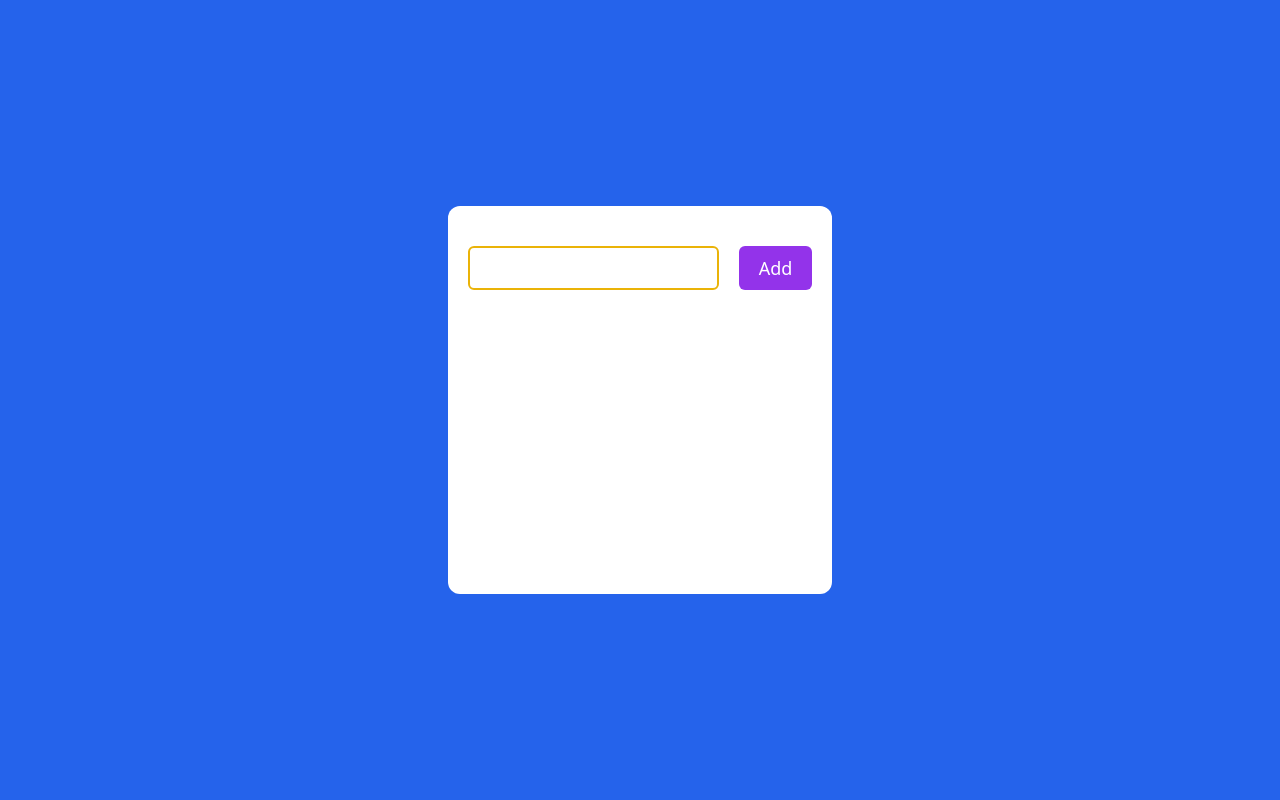
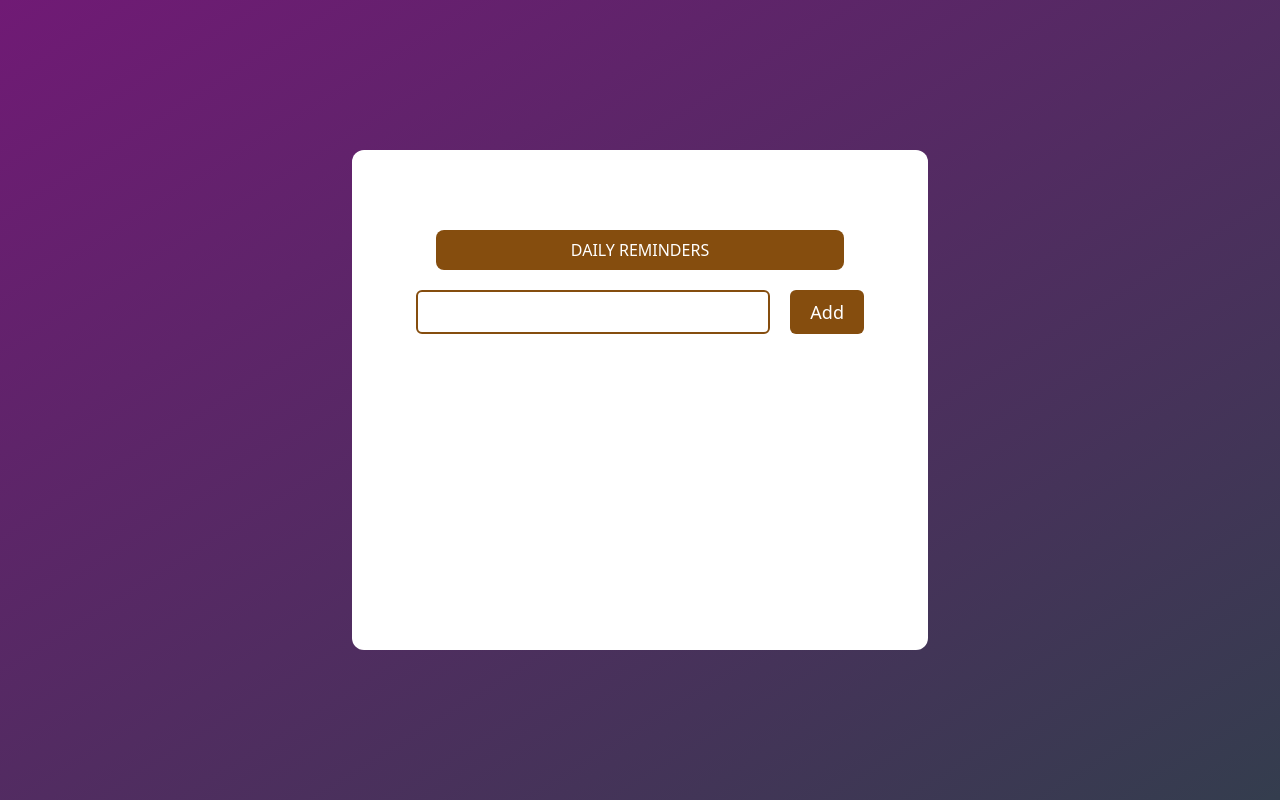
Before and after one commit to christabelalorzuke/code-along, a React (Create React App) app: page / in a window 1280 px wide. Built offline with nearby package versions, Linux system fonts and the light colour scheme.

Commit message:
useState

```diff
--- a/src/components/TaskItem.jsx
+++ b/src/components/TaskItem.jsx
@@ -1,18 +1,23 @@
-import React from 'react'
-import {TrashIcon} from '@heroicons/react/outline'
+import React from "react";
+import { TrashIcon } from "@heroicons/react/outline";
 
-function TaskItem({task,handleDelete}){
-    return(
-<div className='flex items-center bg-teal-100 border-2 border-gray-300 rounded-md ' >
-        <div className='flex-1'>{task}</div>
-        <button
-         className='bg-blue-700 p-2 rounded-md'
-         onClick={()=>handleDelete(task)}>
-            <TrashIcon height={24} color="white"/>
-        </button>
-</div>
+function TaskItem({ task, handleDelete }) {
+  return (
+    <div className="flex items-center justify-between bg-teal-100 border-2 border-gray-300 rounded-md ">
 
-       )
+      <div className="flex space-x-2 ">
+        <input type="checkbox" name="" id="" Checked={task.completed===true} onChange={()=>{}} />
+        <div className="flex-1">{task.text}</div>
+      </div>
+
+      <button
+         className="bg-blue-700 p-2 rounded-md"
+         onClick={() => handleDelete(task.id)}
+      >
+         <TrashIcon height={24} color="yellow" />
+      </button>
+    </div>
+  );
 }
 
-export default TaskItem
+export default TaskItem;
--- a/src/components/TaskManager.jsx
+++ b/src/components/TaskManager.jsx
@@ -1,72 +1,82 @@
-import React, { useState } from 'react';
-import TaskItem from './TaskItem';
+import React, { useEffect, useState } from "react";
+import TaskItem from "./TaskItem";
+import { v4 as uuid } from "uuid";
+// import  from '';
+// import  from '';
 // import background from "../assets/ColorArt.jpg";
 // import {list} from "postcss";
 
-
+const getTasksFromlocalStorage = () => {
+  // get the task from the localStorage
+  const savedTasks = localStorage.getItem("tasks");
+  if (!savedTasks) return [];
+  return JSON.parse(savedTasks);
+};
 
 function TaskManager() {
-  const [tasks, setTasks] = useState([]);
-  const [ input, setInput] = useState("");
+  const [tasks, setTasks] = useState(getTasksFromlocalStorage);
+  const [input, setInput] = useState("");
 
+  const handleSubmit = (e) => {
+    e.preventDefault();
+    if (input === "") return;
 
-  const handleSubmit= (e) =>{
-    e.preventDefault();
-//     if(input==="") return;
+    const newTask = {
+      id: uuid(),
+      text: input,
+      completed: false,
+    };
 
-    setTasks([input, ...tasks] , () =>{});
-    setInput("")
+    setTasks([newTask, ...tasks], () => {});
+    setInput("");
+    localStorage.setItem("tasks", JSON.stringify(tasks));
   };
+
+  useEffect(() => {
+    localStorage.setItem("tasks", JSON.stringify(tasks));
+  }, [tasks]);
+
   // };
-  const handleDelete =idx=> {
-    const newTasks = tasks.filter(task=>task!==idx)
-    setTasks(newTasks)
-  }
+  const handleDelete = (id) => {
+    const newTasks = tasks.filter((task) => task.id !== id);
+    setTasks(newTasks);
+  };
 
-
-   return(
-
+  return (
     <div className="relative h-screen w-full bg-slate-800/90 ">
       {/* //    <img src={background}alt="" */}
 
-        <div className='h-full bg-blue-600 justify-center items-center flex px-5 py-10'>
-
-          <div className=' max-w-xl px-5 py-10 bg-white rounded-xl max-h-[500px]'>
-
-
+      <div className="h-screen bg-gradient-to-br from-fuchsia-900 justify-center items-center flex px-5 py-10">
+        <div className=" max-w-xl px-16 py-20 bg-white rounded-xl max-h-[500px]">
+          <div className="bg-yellow-800 m-5 mt-0 text-center text-white rounded-lg p-2 outline-none">DAILY REMINDERS</div>
           <form
             className="w-full space-x-5 flex justify-between mb-10"
             onSubmit={handleSubmit}
           >
-
             <input
               type="text"
-                className='border-2 border-yellow-500 p-2 rounded-md outline-non w-10/12'
+              className="border-2 border-yellow-800 px-16 py-2 rounded-md outline-none w-10/12"
               onChange={(e) => setInput(e.target.value)}
               value={input}
             />
 
-              <button type='submit'
-                className='bg-purple-600 px-5 py-2 text-white text-lg rounded-md'
-                disabled={input===""}
+            <button
+              type="submit"
+              className="bg-yellow-800 px-5 py-2 text-white text-lg rounded-md"
+              disabled={input === ""}
             >
               Add
             </button>
           </form>
-            <div className='space-y-2 overflow-y-auto h-56'>
-                  {
-                    tasks.map((task) => (
-                      <TaskItem task={task} handleDelete={handleDelete} />))
-                  }
+          <div className="space-y-2 overflow-y-auto h-56">
+            {tasks.map((task) => (
+              <TaskItem key={task.id} task={task} handleDelete={handleDelete} />
+            ))}
           </div>
         </div>
       </div>
     </div>
-
-
-
-  )
+  );
 }
 
-
-export default TaskManager
+export default TaskManager;
```
Lines whose indentation alone changed are shown as unchanged.
